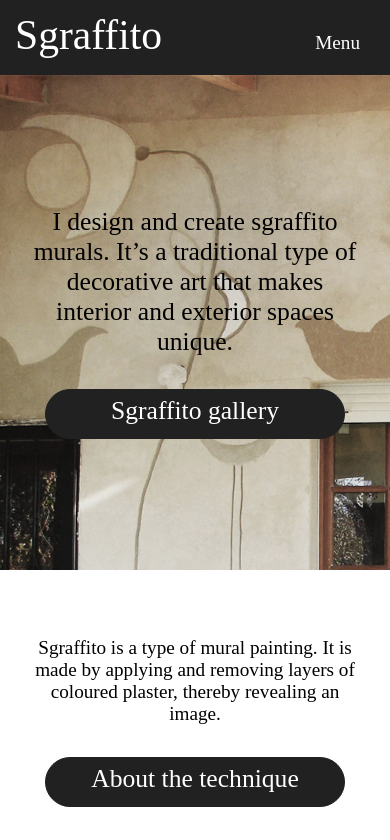
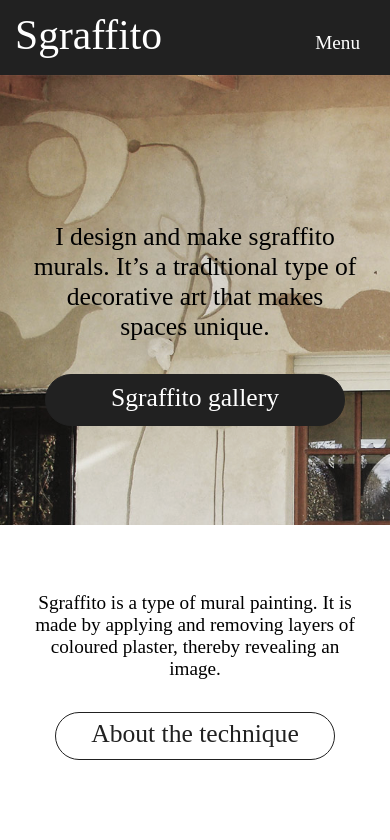
Before and after one commit to marek-kultys/trowel-and-lime, a Jekyll site: the page built from index.html, in a window 390 px wide. Shown: the top 840 px of the page. Built offline with Jekyll 4.4.1, drawn with Linux system fonts in a browser that asks for light colours; some web fonts are replaced; grey boxes are pictures that could not be loaded.

Commit message:
responsive banner images

```diff
--- a/_sass/body.scss
+++ b/_sass/body.scss
@@ -9,14 +9,15 @@
 $transition: 0.2s;
 
 // Declare colours
-$main: rgba(171, 199, 230, 1);
-$light: rgba(171, 199, 230, 0.5);
-$vlight: rgba(171, 199, 230, 0.2);
-$dark: rgba(0, 110, 151, 1);
+// $main: rgba(171, 199, 230, 1);
+// $light: rgba(171, 199, 230, 0.5);
+// $vlight: rgba(171, 199, 230, 0.2);
+// $dark: rgba(0, 110, 151, 1);
 $white: rgba(255, 255, 255, 1);
 $white-hover: rgba(255, 255, 255, 0.6);
 $black: rgba(33, 33, 33, 1);
-$black-hover: rgba(33, 33, 33, 0.8);
+$black-hover: rgba(33, 33, 33, 0.066);
+$hero-hover: rgba(33, 33, 33, 0.8);
 
 
 
@@ -94,23 +95,3 @@
    font-size: 0.9em;
    line-height: 1.66em;
 }
-
-
-// COMPONENTS
-.button {
-   border: 1px solid $black;
-   background-color: $black;
-   border-radius: 25px;
-   height: 50px;
-   width: 300px;
-   margin: 2em auto 0px auto;
-   display: block;
-   text-align: center;
-   &:hover {
-      background-color: $black-hover;
-   }
-   h3 {
-      color: $white;
-      padding-top: 6px;
-   }
-}
--- a/_sass/main.scss
+++ b/_sass/main.scss
@@ -10,9 +10,7 @@
       background-color: white;
    }
 
-   .hero-image {
-      background-image: url("/img/test.jpg");
-      opacity: 0.9;
+   .image {
       background-size: cover;
       padding-bottom: 0px;
       background-position: center top;
@@ -22,8 +20,47 @@
       @include media($medium) {
          background-size: cover;
          background-position: 12% 0px;
-         padding-top: 55%;
-         height: 55vh;
+         padding-top: 50%;
+         height: 50vh;
+      }
+   }
+   #home-hero-image {
+      background-image: url("/img/test.jpg");
+      opacity: 0.9;
+   }
+   #home-banner-1 {
+      background-image: url("/img/test2.jpg");
+   }
+
+   .button {
+      border: 1px solid $black;
+      background-color: $white;
+      border-radius: 24px;
+      height: 48px;
+      width: 280px;
+      margin: 2em auto;
+      display: block;
+      text-align: center;
+      &:hover {
+         background-color: $black-hover;
+      }
+      h3 {
+         color: $black;
+         padding-top: 6px;
+      }
+   }
+   #hero-button {
+      background-color: $black;
+      border-radius: 26px;
+      height: 52px;
+      width: 300px;
+      margin: 2em auto 0em;
+      &:hover {
+         background-color: $hero-hover;
+      }
+      h3 {
+         color: $white;
+         padding-top: 8px;
       }
    }
 
@@ -35,6 +72,7 @@
    }
 
    .hero-container {
+      padding-top: 3em;
       position: absolute;
       @include span-columns(8);
       @include shift(2);
@@ -42,7 +80,6 @@
          @include span-columns(10);
          @include shift(1);
       }
-
       .hero-text {
          text-align: center;
       }
--- a/index.html
+++ b/index.html
@@ -6,10 +6,10 @@
 <article>
 
    <section id="home-gallery">
-      <div class="hero-image"></div>
+      <div id="home-hero-image" class="image"></div>
       <div class="hero-container">
          <div class="hero-text">
-            <h2>I design and create sgraffito murals. It’s a traditional type of decorative art that makes interior and exterior spaces unique.</h2>
+            <h2>I design and make sgraffito murals. It’s a traditional type of decorative art that makes spaces unique.</h2>
          </div>
          <a id="hero-button" class="button" href="/gallery">
             <h3>Sgraffito gallery</h3>
@@ -20,10 +20,14 @@
    <section id="home-technique">
       <div class="section-block">
          <p>Sgraffito is a type of mural painting. It is made by applying and removing layers of coloured plaster, thereby revealing an image.</p>
-         <a class="button" href="/gallery">
+         <a class="button" href="/technique">
             <h3>About the technique</h3>
          </a>
       </div>
+   </section>
+
+   <section>
+      <div id="home-banner-1" class="image"></div>
    </section>
 
    <!-- <section class="tagline" id="tagline">
```
